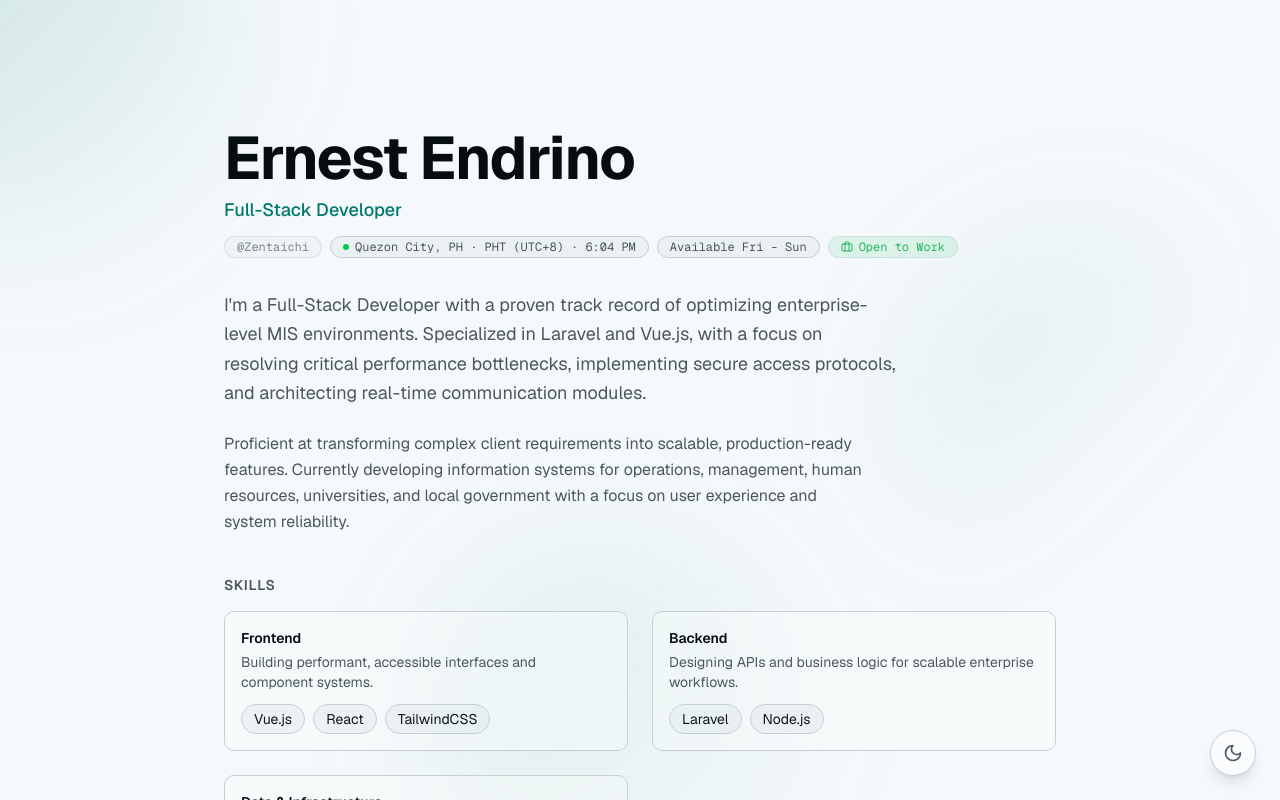
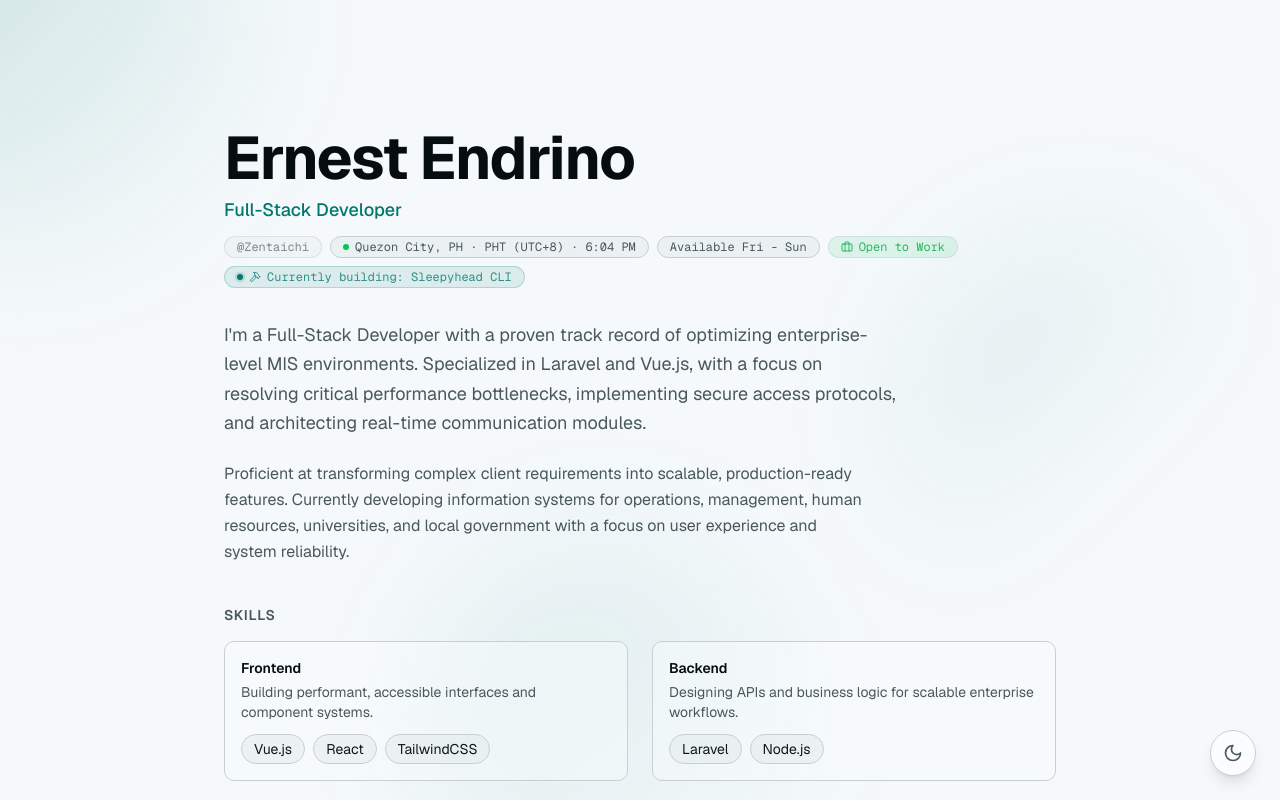
Before and after one commit to Zentaichi/zentaichi.github.io, a Next.js app: page / in a window 1280 px wide. Shown: the top 800 px of the page. Built offline with nearby package versions, Linux system fonts and the light colour scheme.

Commit message:
feat: add 'Currently Building' rotating badge to hero
- Shows Horde and Sleepyhead CLI, rotating every 5 seconds
- Ping animation dot matching the 'In Development' project badge pattern
- Respects prefers-reduced-motion (static first project, no rotation)

```diff
--- a/components/portfolio/hero-section.tsx
+++ b/components/portfolio/hero-section.tsx
@@ -1,7 +1,7 @@
 "use client";
 
-import { useEffect, useState } from "react";
-import { Github, Linkedin, Mail, Briefcase } from "lucide-react";
+import { useEffect, useRef, useState } from "react";
+import { Github, Linkedin, Mail, Briefcase, Hammer } from "lucide-react";
 import { cn } from "@/lib/utils";
 
 const skillGroups = [
@@ -28,6 +28,9 @@ const socials = [
   { icon: Mail, href: "mailto:ernest.endrino@gmail.com", label: "Email" },
 ];
 
+const CURRENTLY_BUILDING = ["Horde", "Sleepyhead CLI"];
+const BUILDING_INTERVAL_MS = 5_000;
+
 export function HeroSection() {
   const formatManilaTime = () =>
     new Intl.DateTimeFormat("en-PH", {
@@ -38,12 +41,25 @@ export function HeroSection() {
     }).format(new Date());
 
   const [manilaTime, setManilaTime] = useState(formatManilaTime);
+  const [buildingIndex, setBuildingIndex] = useState(0);
+  const reducedMotion = useRef(false);
 
   useEffect(() => {
     const updateTime = () => setManilaTime(formatManilaTime());
     updateTime();
 
     const intervalId = window.setInterval(updateTime, 60_000);
+    return () => window.clearInterval(intervalId);
+  }, []);
+
+  useEffect(() => {
+    const media = window.matchMedia("(prefers-reduced-motion: reduce)");
+    reducedMotion.current = media.matches;
+    if (media.matches) return;
+
+    const intervalId = window.setInterval(() => {
+      setBuildingIndex((prev) => (prev + 1) % CURRENTLY_BUILDING.length);
+    }, BUILDING_INTERVAL_MS);
     return () => window.clearInterval(intervalId);
   }, []);
 
@@ -71,6 +87,15 @@ export function HeroSection() {
           <span className="inline-flex items-center gap-1.5 rounded-full border border-border/50 bg-green-500/10 px-3 py-1 font-mono text-xs leading-none text-green-600/80">
             <Briefcase className="h-3 w-3" />
             Open to Work
+          </span>
+
+          <span className="inline-flex items-center gap-1.5 rounded-full border border-primary/20 bg-primary/10 px-3 py-1 font-mono text-xs leading-none text-primary/80">
+            <span className="relative flex h-1.5 w-1.5">
+              <span className="absolute inline-flex h-full w-full animate-ping rounded-full bg-primary opacity-75" />
+              <span className="relative inline-flex h-1.5 w-1.5 rounded-full bg-primary" />
+            </span>
+            <Hammer className="h-3 w-3" />
+            Currently building: {CURRENTLY_BUILDING[buildingIndex]}
           </span>
         </div>
       </div>
```
